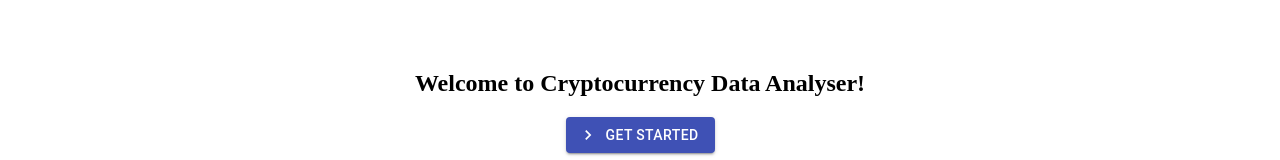
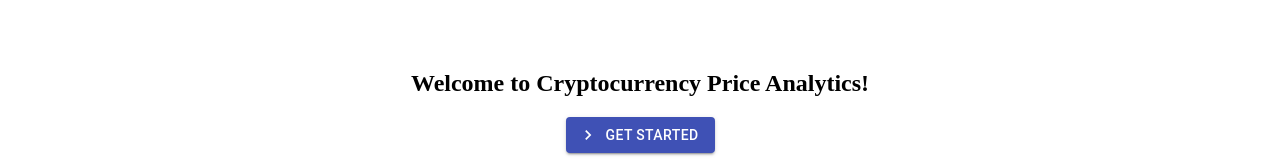
Before and after one commit to meetgaurang/crypto-profit-analyzer, a React (Create React App) app: page / in a window 1280 px wide. Shown: the part 130-290 px from the top of the page. Built offline with nearby package versions, Linux system fonts and the light colour scheme.

Commit message:
Updated message

```diff
--- a/src/components/Welcome/Welcome.tsx
+++ b/src/components/Welcome/Welcome.tsx
@@ -16,7 +16,7 @@ export const Welcome = () => {
         <>
             <ContainerDiv>
                 <h2>
-                    Welcome to Cryptocurrency Data Analyser!
+                    Welcome to Cryptocurrency Price Analytics!
                     </h2>
                 <div>
                     <Button variant="contained" color="primary" startIcon={<ChevronRightIcon />} onClick={routeToAnalytics}>
```
